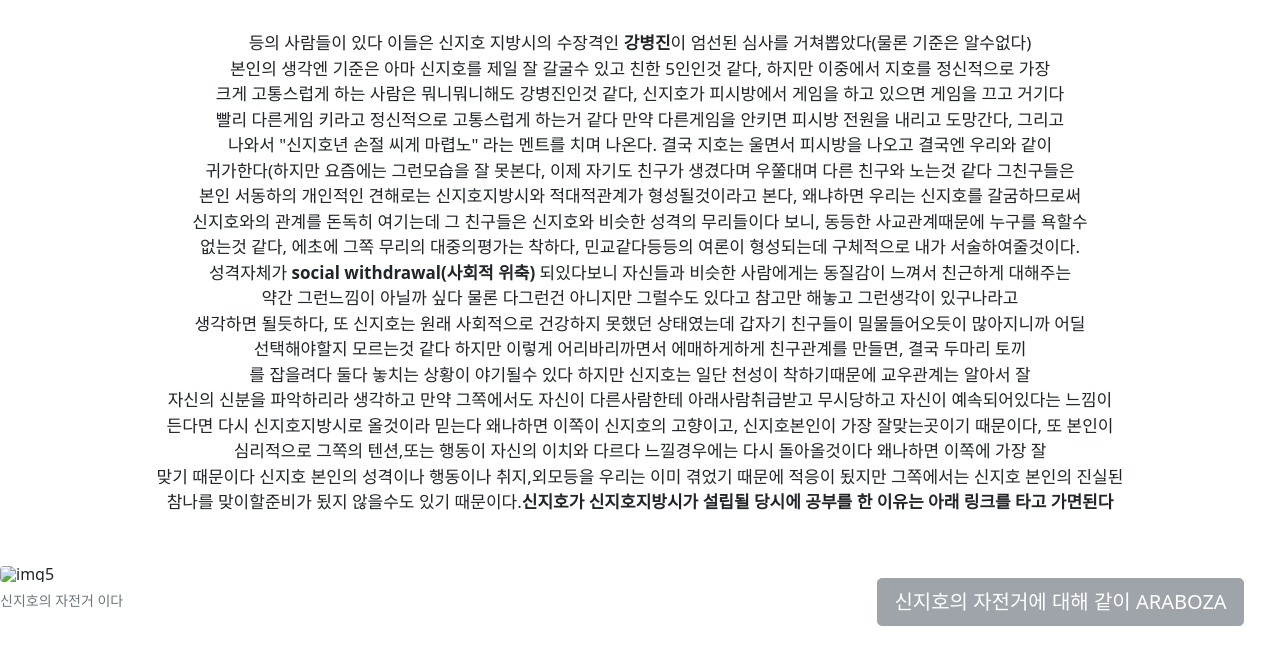
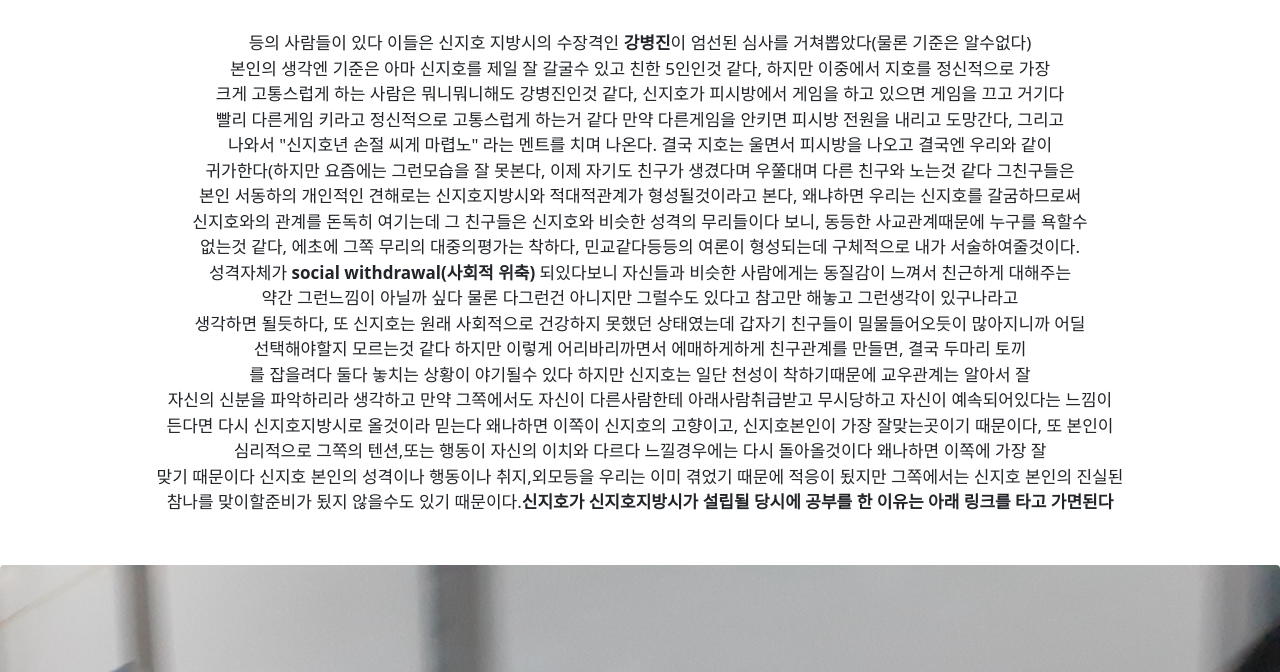
Before and after one commit to kimkimbongpall/niggawatt, a plain HTML site: page insee.html in a window 1280 px wide. Shown: the part 269-941 px from the top of the page. Before the commit the page ends 896 px from the top, so only its background shows below. Drawn offline with nearby package versions, Linux system fonts and the light colour scheme.

Commit message:
Update insee.html

```diff
--- a/insee.html
+++ b/insee.html
@@ -59,7 +59,7 @@
         맞기 때문이다 신지호 본인의 성격이나 행동이나 취지,외모등을 우리는 이미 겪었기 때문에 적응이 됬지만 그쪽에서는 신지호 본인의 진실된<br>
         참나를 맞이할준비가 됬지 않을수도 있기 때문이다.<b>신지호가 신지호지방시가 설립될 당시에 공부를 한 이유는 아래 링크를 타고 가면된다</b><br></p>
         <figure class="figure">
-            <img src="sub1_01" class="figure-img img-fluid rounded" alt="img5">
+            <img src="sub1_01.jpg" class="figure-img img-fluid rounded" alt="img5">
             <figcaption class="figure-caption">신지호의 자전거 이다</figcaption>
           </figure>
           <a href="index.html" class="button1"><button type="button" class="btn btn-secondary btn-lg" disabled>신지호의 자전거에 대해 같이 ARABOZA</button></a>
```
